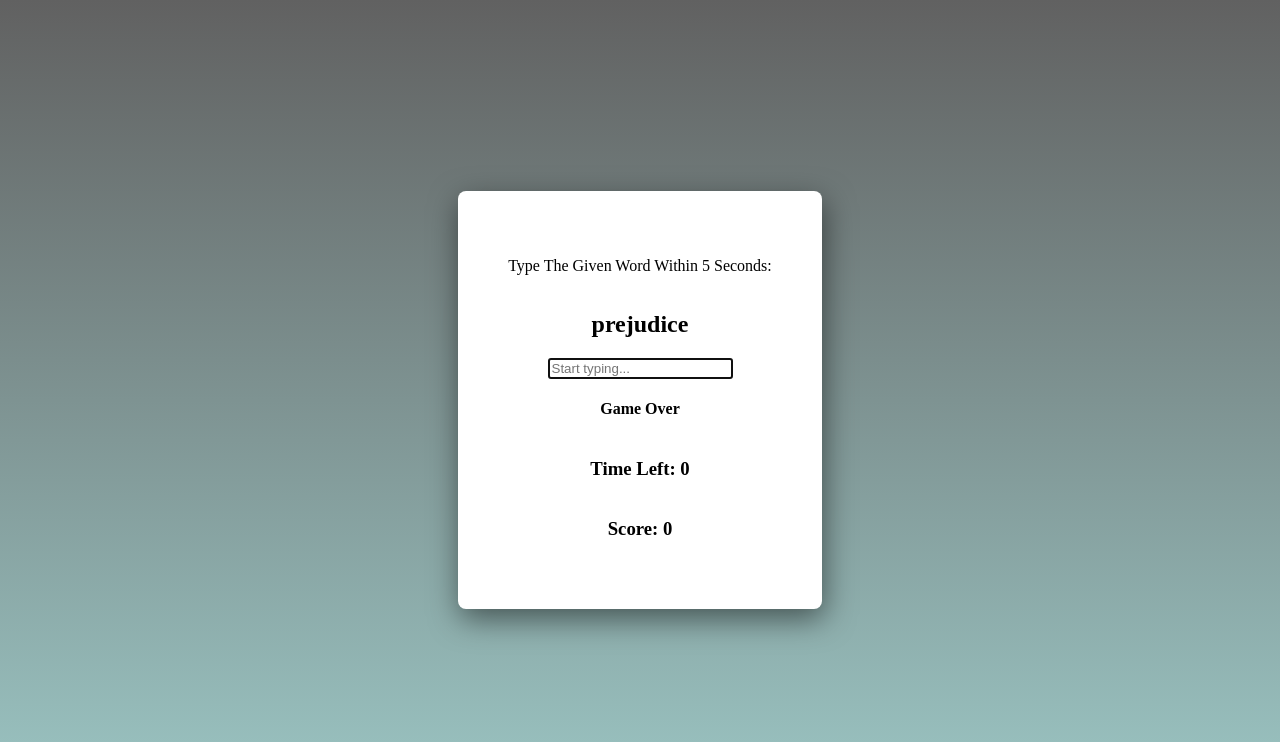
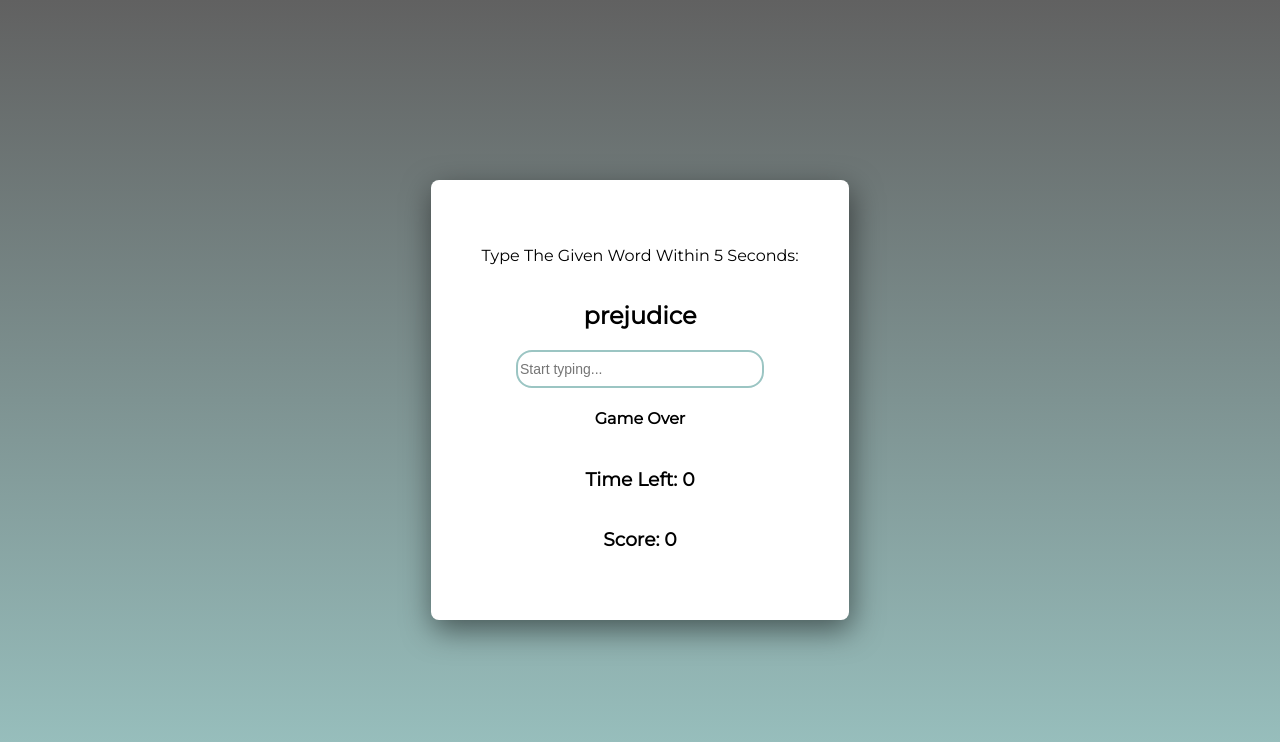
Before and after one commit to lisseteventura/speed-typing-game, a plain HTML site: page index.html in a window 1280 px wide. Drawn offline with Linux system fonts and the light colour scheme.

Commit message:
styling added

```diff
--- a/index.html
+++ b/index.html
@@ -3,6 +3,11 @@
   <head>
     <meta charset="utf-8" />
     <link rel="stylesheet" href="style.css" />
+    <link
+      href="https://fonts.googleapis.com/css?family=Montserrat&display=swap"
+      rel="stylesheet"
+    />
+
     <title>Speed Typing Game</title>
   </head>
   <body>
--- a/style.css
+++ b/style.css
@@ -6,6 +6,7 @@ body {
   display: flex;
   justify-content: center;
   align-items: center;
+  font-family: "Montserrat", sans-serif;
 }
 
 .container {
@@ -19,3 +20,12 @@ body {
   flex-direction: column;
   box-shadow: 2px 10px 30px rgba(0, 0, 0, 0.5);
 }
+
+input {
+  width: 15rem;
+  height: 2rem;
+  border-radius: 1rem;
+  border: 2px solid #9bc5c3;
+  outline: none;
+  font-size: 14px;
+}
```
